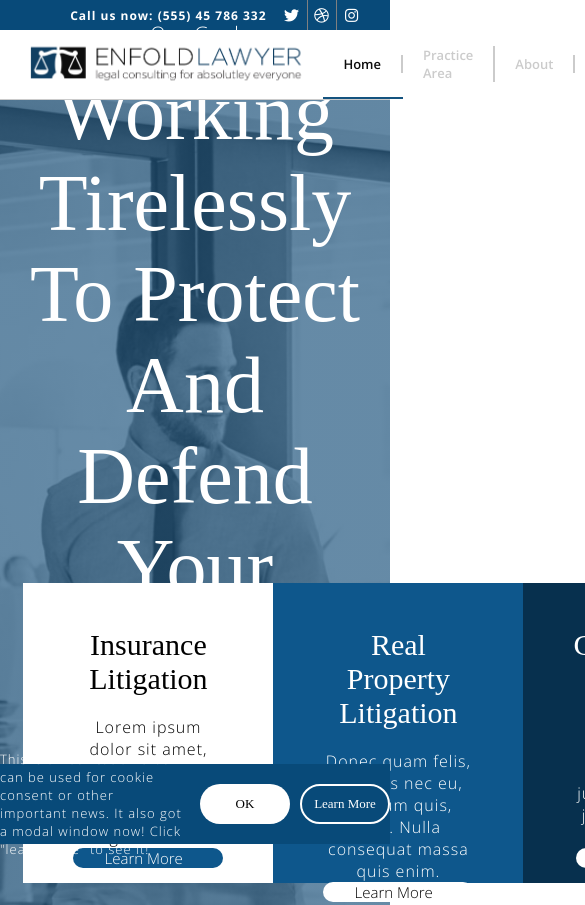
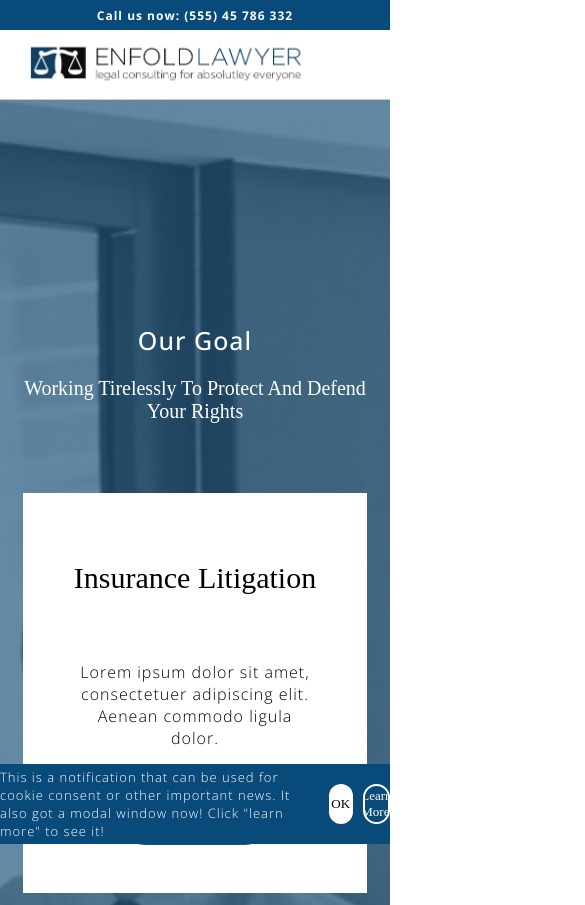
Before and after one commit to ali-m8285/web1-finalProject, a website: page index.html in a window 390 px wide. Shown: the top 905 px of the page, 585 px wide, since content can reach past the window. Drawn offline with nearby package versions, Linux system fonts and the light colour scheme; files that its build step writes are made by us from their sources; a web font is replaced by a local one.

Commit message:
begin responsive

```diff
--- a/assets/style/sass/home.scss
+++ b/assets/style/sass/home.scss
@@ -520,8 +520,6 @@ main {
     }
 
     .mainTitle {
-        width: 100%;
-        height: 50%;
         display: flex;
         justify-content: center;
         align-items: center;
@@ -538,6 +536,7 @@ main {
     }
 
     .mainInfo {
+        margin: 50px 0 0 0;
         display: flex;
         font-weight: 100;
         text-transform: none;
@@ -981,3 +980,56 @@ footer {
         transform: rotate(-90deg);
     }
 }
+
+@media (max-width: 480px) {
+    .container {
+        width: 100%;
+    }
+
+    .infoBox {
+        height: 400px;
+    }
+
+    * {
+        overflow-x: hidden;
+    }
+
+    .info {
+        .container {
+            justify-content: center;
+        }
+        .infoIcons {
+            display: none;
+        }
+    }
+
+    header {
+        .headerNav {
+            .navRight {
+                display: none;
+            }
+        }
+    }
+
+    main {
+        height: 220vh;
+
+        .mainTitle {
+            p {
+                font-weight: 500;
+                font-size: 25px;
+            }
+
+            h2 {
+                font-size: 1em;
+            }
+        }
+
+        .mainInfo {
+            flex-direction: column;
+             gap: 20px;
+        }
+    }
+
+
+}
```
Also changed, not shown: assets/style/sass/practice-area.scss (+15 -0 lines).
